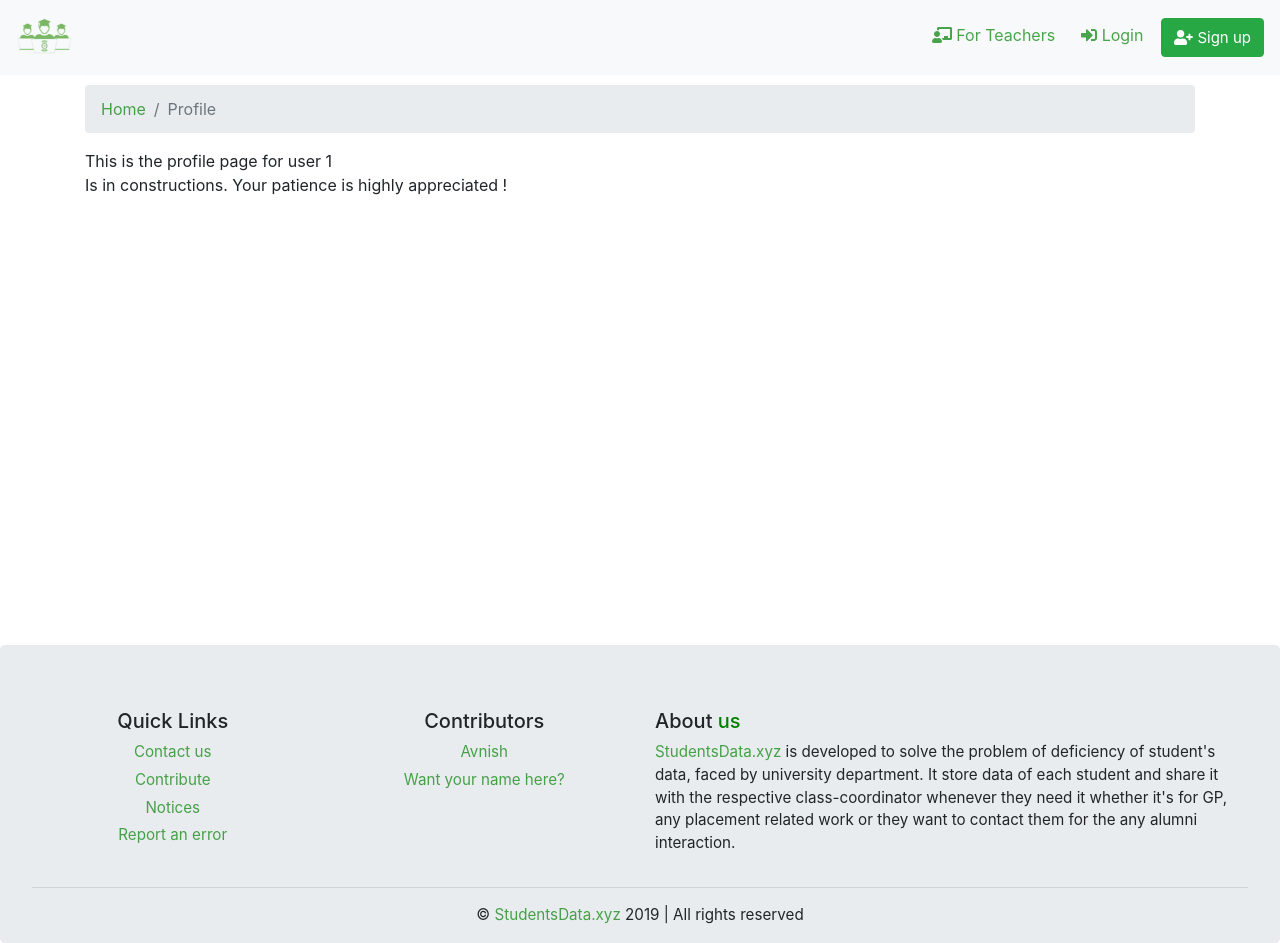
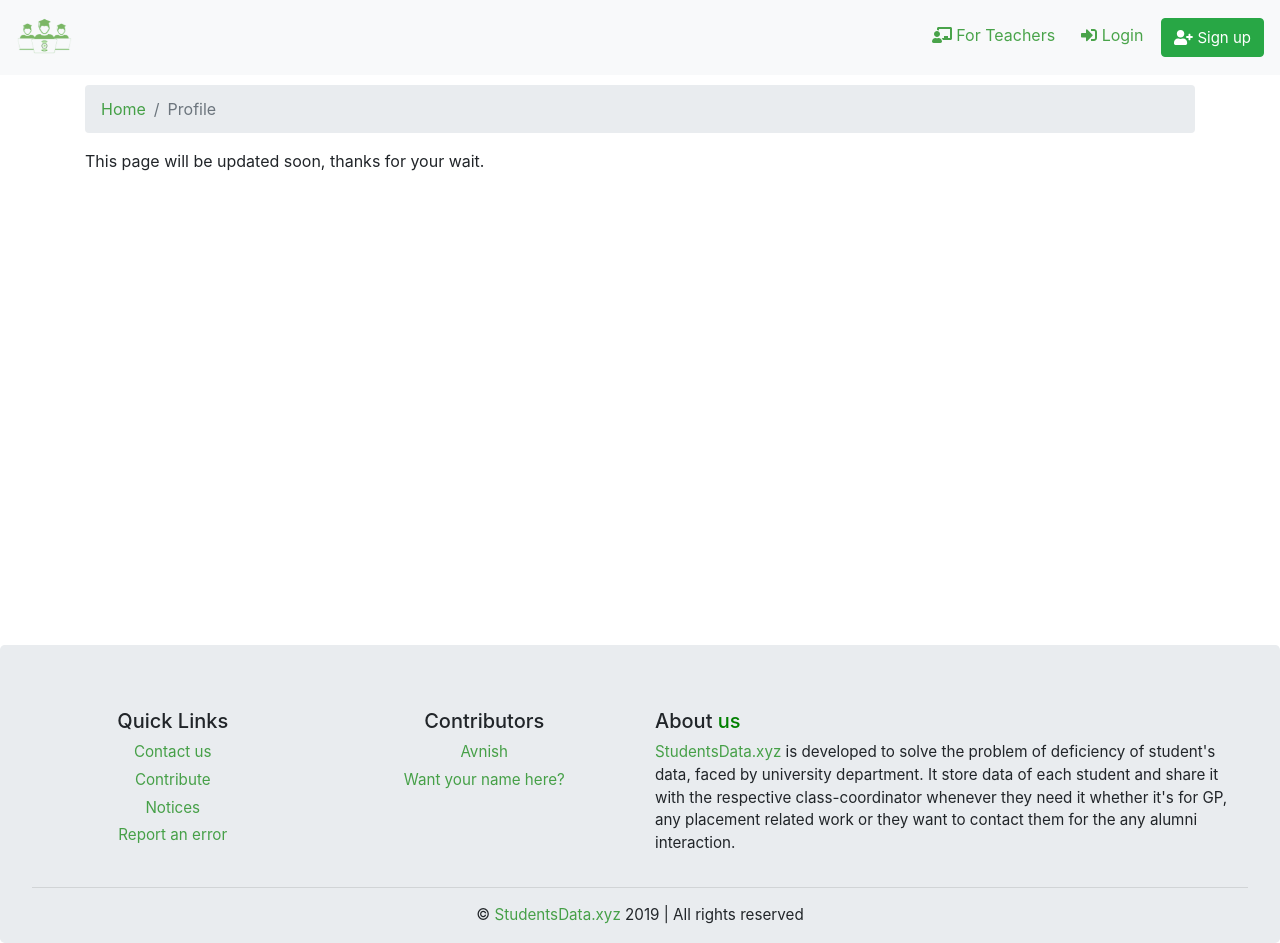
Before and after one commit to Avchhikara/studentsdata, a React (Create React App) app: page /profile/1 in a window 1280 px wide. Built offline with nearby package versions, Linux system fonts and the light colour scheme.

Commit message:
Adding print profile option

```diff
--- a/src/components/NavBar/NavBar.js
+++ b/src/components/NavBar/NavBar.js
@@ -10,6 +10,7 @@ import {
   Button
 } from "reactstrap";
 import { Link } from "react-router-dom";
+import { fetchURL } from "./../../Actions/constants";
 
 import { FontAwesomeIcon } from "@fortawesome/react-fontawesome";
 
@@ -161,6 +162,20 @@ class NavBar extends React.Component {
     this.toggleNavbar();
   };
 
+  openProfile = e => {
+    if (!this.props.user.teacher) {
+      //Now, opening the window
+      window.open(
+        `${fetchURL}/profile?s_id=${this.props.student.userData.s_id}&token=${
+          this.props.student.userData.id
+        }`
+      );
+    } else {
+      this.props.history.push("/teacher/profile");
+      this.openNav();
+    }
+  };
+
   render() {
     const { loggedIn, teacher } = this.props.user;
     // console.log(this.props.match);
@@ -237,20 +252,12 @@ class NavBar extends React.Component {
               </NavItem>
               <NavItem>
                 {this.props.user.loggedIn ? (
-                  <Link
-                    to={
-                      this.props.user.teacher
-                        ? `/teacher/profile/`
-                        : `/profile/${this.props.user.userData.s_id}`
-                    }
-                    className="nav-link"
-                    onClick={this.openNav}
-                  >
+                  <a href="#!" className="nav-link" onClick={this.openProfile}>
                     <span>
                       <FontAwesomeIcon icon={faUser} />
                       {" my Profile"}
                     </span>
-                  </Link>
+                  </a>
                 ) : (
                   <NavLink href="/login">
                     <span>
--- a/src/components/Profile/Profile.js
+++ b/src/components/Profile/Profile.js
@@ -1,6 +1,15 @@
 import React from "react";
 
-import { Breadcrumb, BreadcrumbItem } from "reactstrap";
+import {
+  Breadcrumb,
+  BreadcrumbItem,
+  Card,
+  CardHeader,
+  CardBody,
+  Row,
+  Col,
+  Table
+} from "reactstrap";
 import { Link } from "react-router-dom";
 
 import "./Profile.css";
@@ -15,11 +24,11 @@ class Profile extends React.Component {
           </BreadcrumbItem>
           <BreadcrumbItem active>Profile</BreadcrumbItem>
         </Breadcrumb>
-        <div>
-          This is the profile page for user {this.props.match.params.id}
-          <br />
-          Is in constructions. Your patience is highly appreciated !
-        </div>
+        <Row>
+          <Col xs={12}>
+            This page will be updated soon, thanks for your wait.
+          </Col>
+        </Row>
       </div>
     );
   }
```
